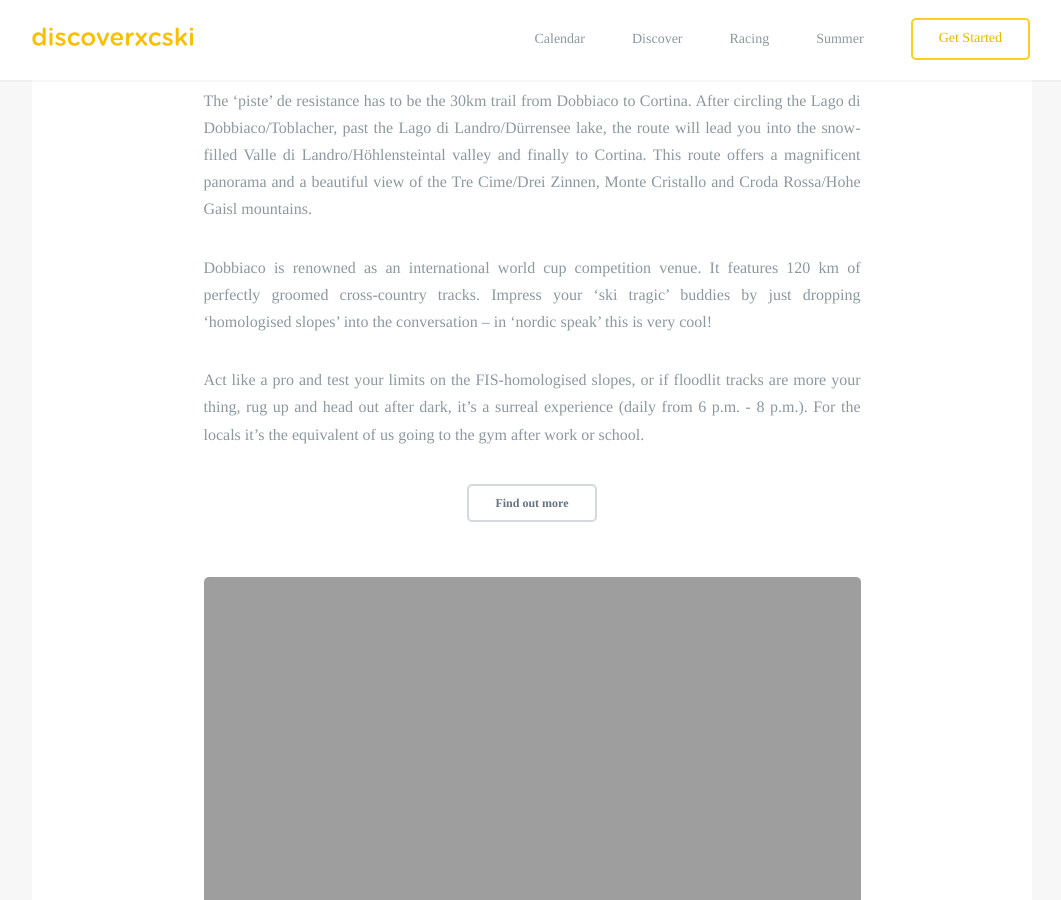
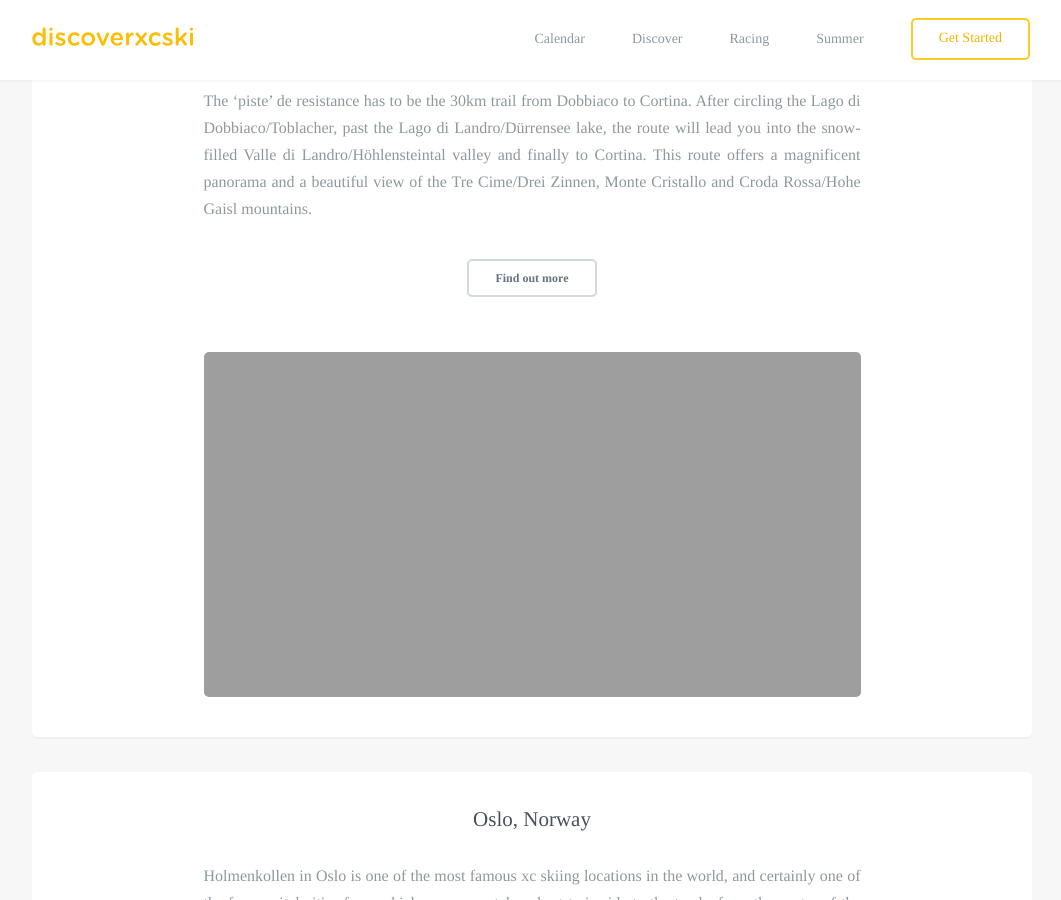
Before and after one commit to robcatto/robcatto.github.io, a Jekyll site: the page built from summer/endless-winter/index.html, in a window 1280 px wide and 900 px high, scrolled down 2161 px. Shown: the whole window, without its empty margins (108-1169 px from the left). Built offline with Jekyll 4.4.1, drawn with Linux system fonts in a browser that asks for light colours; some web fonts are replaced; Markdown is read by kramdown in place of the engine named in the settings.

Commit message:
Update index.html

```diff
--- a/summer/endless-winter/index.html
+++ b/summer/endless-winter/index.html
@@ -63,9 +63,6 @@ layout: default
                 <p class="left__aligned--p">It has knockout scenery with the BIG WOW factor; culture in spades – hard to beat 2 beautiful languages; history steeped in world war victories and losses; and did I mention the value for money – think 2 euros for a local prosecco and 7 euros for mouthwatering Pizza or handmade fresh pasta.
 
                 <p class="left__aligned--p">The ‘piste’ de resistance has to be the 30km trail from Dobbiaco to Cortina. After circling the Lago di Dobbiaco/Toblacher, past the Lago di Landro/Dürrensee lake, the route will lead you into the snow-filled Valle di Landro/Höhlensteintal valley and finally to Cortina. This route offers a magnificent panorama and a beautiful view of the Tre Cime/Drei Zinnen, Monte Cristallo and Croda Rossa/Hohe Gaisl mountains.
-                <p class="left__aligned--p">Dobbiaco is renowned as an international world cup competition venue. It features 120 km of perfectly groomed cross-country tracks.  Impress your ‘ski tragic’ buddies by just dropping ‘homologised slopes’ into the conversation – in ‘nordic speak’ this is very cool!
-
-                <p class="left__aligned--p">Act like a pro and test your limits on the FIS-homologised slopes, or if floodlit tracks are more your thing, rug up and head out after dark, it’s a surreal experience (daily from 6 p.m. - 8 p.m.).  For the locals it’s the equivalent of us going to the gym after work or school.
 
                 </p>
 
```
